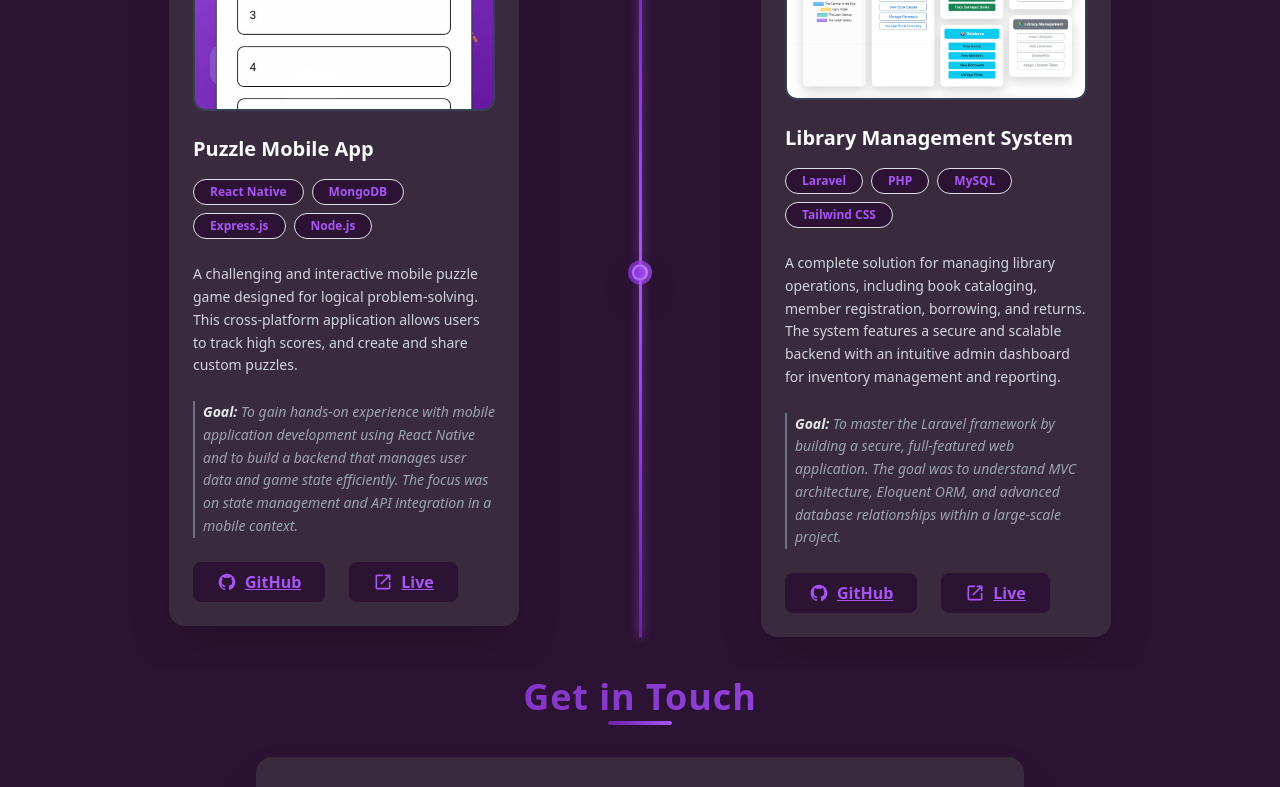
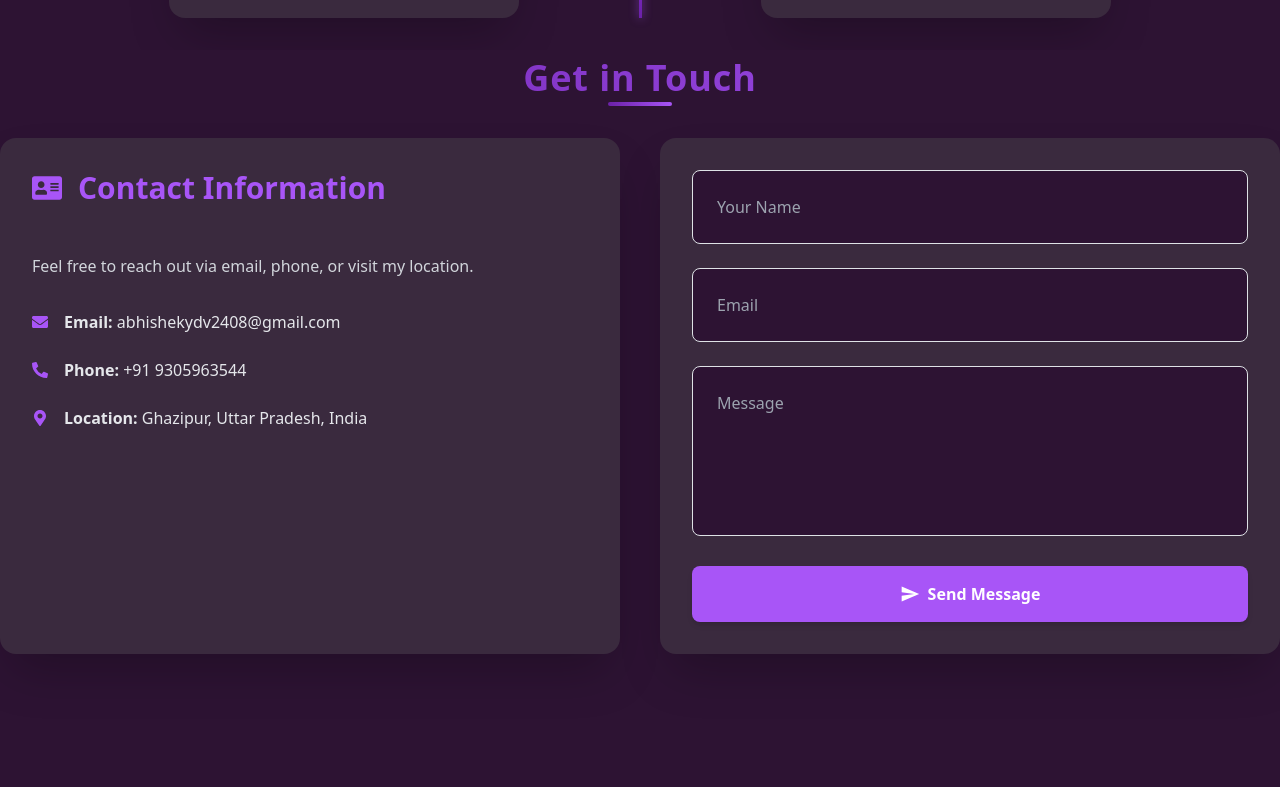
Before and after one commit to abhiishek2408/myportfolio, a React (Create React App) app: page / in a window 1280 px wide. Shown: the part 5340-6127 px from the top of the page. Built offline with nearby package versions, Linux system fonts and the light colour scheme.

Commit message:
update  all files and folders

```diff
--- a/src/MyPortfolio.jsx
+++ b/src/MyPortfolio.jsx
@@ -6,6 +6,7 @@ import About from './components/About';
 import Projects from './components/Projects';
 import Contact from './components/Contact';
 import Blog from './components/Blog';
+import Footer from './components/Footer';
 import 'bootstrap/dist/css/bootstrap.min.css';
 import './App.css';
 
@@ -18,6 +19,7 @@ function MyPortfolio() {
       <section id="projects"><Projects /></section>
       <section id="contact"><Contact /></section>
       <section id="blog"><Blog /></section>
+      <section id="footer"><Footer /></section>
     </>
   );
 }
--- a/src/components/Blog.js
+++ b/src/components/Blog.js
@@ -56,7 +56,7 @@ const Blog = () => {
   };
 
   return (
-    <div className="min-h-screen bg-[#2d1333] text-[#e0e0e0] font-inter pt-2 md:pt-16 pb-8 px-4 overflow-hidden">
+    <div className="min-h-screen bg-[#2d1333] text-[#e0e0e0] font-inter pt-2 md:pt-16 px-4 overflow-hidden">
       <motion.h4
         className="text-3xl md:text-4xl font-bold text-center text-transparent bg-clip-text bg-gradient-to-r from-[#6b21a8] to-[#a855f7] tracking-wide relative pb-2"
         variants={sectionTitleVariants}
--- a/src/components/Contact.js
+++ b/src/components/Contact.js
@@ -1,7 +1,7 @@
 import React, { useState } from 'react';
 import { motion } from 'framer-motion';
+import { FaEnvelope, FaPhoneAlt, FaMapMarkerAlt, FaAddressCard } from 'react-icons/fa';
 
-// SVG icon for the Send Message button, replacing FaPaperPlane
 const PAPER_PLANE_ICON = (
   <svg
     xmlns="http://www.w3.org/2000/svg"
@@ -21,7 +21,6 @@ const Contact = () => {
     message: ''
   });
 
-  // Animation variants for the section and form
   const sectionVariants = {
     hidden: { opacity: 0, y: -20 },
     visible: { opacity: 1, y: 0, transition: { duration: 0.8, ease: "easeOut" } },
@@ -50,14 +49,12 @@ const Contact = () => {
     console.log("Form Data Submitted:", formData);
     setIsSubmitted(true);
 
-    // Reset form fields
     setFormData({
       name: '',
       email: '',
       message: ''
     });
 
-    // Optionally hide success message after a few seconds
     setTimeout(() => setIsSubmitted(false), 3000);
   };
 
@@ -74,11 +71,37 @@ const Contact = () => {
       </motion.h4>
 
       <motion.div
-        className="max-w-3xl mx-auto p-8 mt-8 bg-[#3a2a3e] rounded-2xl shadow-2xl transition-all duration-300 hover:scale-[1.01] hover:shadow-xl"
+        className="flex flex-col md:flex-row w-full px-0 md:px-6 gap-10 mt-8 mx-auto max-w-7xl"
         variants={formVariants}
         initial="hidden"
         animate="visible"
       >
+        {/* Left side: Contact Information */}
+        <div className="md:w-1/2 bg-[#3a2a3e] rounded-2xl p-8 shadow-2xl flex flex-col gap-6">
+          <h3 className="text-3xl font-extrabold text-[#a855f7] flex items-center gap-3 mb-4">
+            <FaAddressCard /> Contact Information
+          </h3>
+          <p className="text-gray-300 mb-2">
+            Feel free to reach out via email, phone, or visit my location.
+          </p>
+          <div className="flex flex-col gap-4 text-gray-200">
+            <div className="flex items-center gap-3">
+              <FaEnvelope className="text-[#a855f7]" />
+              <span><span className="font-semibold">Email:</span> abhishekydv2408@gmail.com</span>
+            </div>
+            <div className="flex items-center gap-3">
+              <FaPhoneAlt className="text-[#a855f7]" />
+              <span><span className="font-semibold">Phone:</span> +91 9305963544</span>
+            </div>
+            <div className="flex items-center gap-3">
+              <FaMapMarkerAlt className="text-[#a855f7]" />
+              <span><span className="font-semibold">Location:</span> Ghazipur, Uttar Pradesh, India</span>
+            </div>
+          </div>
+        </div>
+
+        {/* Right side: Contact Form */}
+        <div className="md:w-1/2 bg-[#3a2a3e] rounded-2xl shadow-2xl p-8 transition-all duration-300 hover:scale-[1.01] hover:shadow-xl">
           {isSubmitted && (
             <motion.p
               className="text-center text-[#10b981] font-semibold mb-4"
@@ -124,6 +147,7 @@ const Contact = () => {
               {PAPER_PLANE_ICON} Send Message
             </button>
           </form>
+        </div>
       </motion.div>
     </div>
   );
--- /dev/null
+++ b/src/components/Footer.js
@@ -0,0 +1,50 @@
+import React from 'react';
+import { FaGithub, FaLinkedin, FaTwitter, FaEnvelope } from 'react-icons/fa';
+
+const Footer = () => {
+  return (
+    <footer className="bg-[#2d1333] border-t border-gray-700 text-[#e0e0e0] font-inter py-12 ">
+      <div className="max-w-6xl  mx-auto px-4 md:px-8 flex flex-col md:flex-row justify-between items-center gap-8">
+
+        {/* Left: About / Brand */}
+        <div className="flex flex-col gap-2 text-center md:text-left">
+          <h2 className="text-2xl md:text-3xl font-extrabold bg-clip-text text-transparent bg-gradient-to-r from-[#6b21a8] to-[#a855f7]">
+            Abhishek Yadav
+          </h2>
+          <p className="text-gray-400 text-sm md:text-base">
+            Full Stack Developer | React & Laravel | Always learning & building
+          </p>
+        </div>
+
+        {/* Center: Social Links */}
+        <div className="flex gap-6 text-2xl text-[#a855f7]">
+          <a href="https://github.com/abhiishek2408" target="_blank" rel="noopener noreferrer" className="hover:text-[#6b21a8] transition-colors">
+            <FaGithub />
+          </a>
+          <a href="https://linkedin.com/in/abhishek" target="_blank" rel="noopener noreferrer" className="hover:text-[#6b21a8] transition-colors">
+            <FaLinkedin />
+          </a>
+          <a href="https://twitter.com/abhishek" target="_blank" rel="noopener noreferrer" className="hover:text-[#6b21a8] transition-colors">
+            <FaTwitter />
+          </a>
+          <a href="mailto:abhishek@example.com" className="hover:text-[#6b21a8] transition-colors">
+            <FaEnvelope />
+          </a>
+        </div>
+
+        {/* Right: Quick Links */}
+        <div className="flex flex-col gap-2 text-center md:text-right text-gray-300 text-sm md:text-base">
+          <a href="#projects" className="hover:text-[#a855f7] transition-colors">Projects</a>
+          <a href="#contact" className="hover:text-[#a855f7] transition-colors">Contact</a>
+          <a href="#about" className="hover:text-[#a855f7] transition-colors">About Me</a>
+        </div>
+      </div>
+
+      <div className="mt-12 pt-6 text-center text-gray-500 text-sm">
+        &copy; {new Date().getFullYear()} Abhishek Yadav. All rights reserved.
+      </div>
+    </footer>
+  );
+};
+
+export default Footer;
--- a/src/components/Projects.js
+++ b/src/components/Projects.js
@@ -205,7 +205,6 @@
 
 
 
-
 import React from "react";
 import { motion } from "framer-motion";
 import newsWeb from "../image/NewsWeb.png";
@@ -241,9 +240,6 @@ const LIVE_ICON = (
 const projects = [
   {
     title: "Restaurant Management System",
-    description:
-      "A comprehensive web application to streamline restaurant operations, including order tracking, menu management, billing, and reservations. This system provides an intuitive interface for staff and administrators to enhance efficiency and customer service.",
-    goal: "To build a robust and scalable full-stack application that handles complex business logic and provides a seamless user experience. Focused on mastering server-side rendering and database design.",
     techStack: ["React js", "PHP", "MySQL", "Bootstrap"],
     image: PROJECTS_IMAGES.restaurant,
     github: "https://github.com/abhiishek2408/Restaurant-Management-System-MERN-Stack",
@@ -251,9 +247,6 @@ const projects = [
   },
   {
     title: "Digital News Platform",
-    description:
-      "A dynamic news platform where users can read, comment on, and share articles. The application includes user authentication, article categorization, advanced search functionality, and a robust admin panel for content management.",
-    goal: "To develop a high-performance content-driven platform using the MERN stack. The objective was to implement secure user authentication, create RESTful APIs, and optimize the database for fast content retrieval.",
     techStack: ["React.js", "Node.js", "Express.js", "MongoDB"],
     image: PROJECTS_IMAGES.news,
     github: "https://github.com/abhiishek2408/online-news-platform",
@@ -261,9 +254,6 @@ const projects = [
   },
   {
     title: "Puzzle Mobile App",
-    description:
-      "A challenging and interactive mobile puzzle game designed for logical problem-solving. This cross-platform application allows users to track high scores, and create and share custom puzzles.",
-    goal: "To gain hands-on experience with mobile application development using React Native and to build a backend that manages user data and game state efficiently. The focus was on state management and API integration in a mobile context.",
     techStack: ["React Native", "MongoDB", "Express.js", "Node.js"],
     image: PROJECTS_IMAGES.puzzle,
     github: "https://github.com/abhiishek2408/EduzzleApp-React-Native",
@@ -271,9 +261,6 @@ const projects = [
   },
   {
     title: "Library Management System",
-    description:
-      "A complete solution for managing library operations, including book cataloging, member registration, borrowing, and returns. The system features a secure and scalable backend with an intuitive admin dashboard for inventory management and reporting.",
-    goal: "To master the Laravel framework by building a secure, full-featured web application. The goal was to understand MVC architecture, Eloquent ORM, and advanced database relationships within a large-scale project.",
     techStack: ["Laravel", "PHP", "MySQL", "Tailwind CSS"],
     image: PROJECTS_IMAGES.library,
     github: "https://github.com/abhiishek2408/Library-management-system",
@@ -323,28 +310,20 @@ const Projects = () => {
       >
         {rows.map((rowProjects, rowIndex) => (
           <div key={rowIndex} className="relative md:flex md:items-center md:justify-between gap-8">
-            {/* Timeline line & circle for desktop */}
             {rowProjects.length === 2 && (
               <div className="hidden md:flex absolute left-1/2 top-1/2 -translate-x-1/2 -translate-y-1/2 flex-col items-center h-full">
-
-    {/* Top Line */}
                 <div className="w-[3px] bg-gradient-to-b from-[#6b21a8] via-[#9333ea] to-[#a855f7] h-1/2
                                 shadow-[0_0_10px_rgba(168,85,247,0.7)] animate-pulse"></div>
-
-    {/* Connector Circle */}
                 <div className="relative flex items-center justify-center">
                   <div className="w-6 h-6 rounded-full bg-gradient-to-r from-[#9333ea] to-[#a855f7]
                                   shadow-lg shadow-purple-500/50 animate-ping absolute opacity-70"></div>
                   <div className="w-4 h-4 rounded-full bg-gradient-to-r from-[#6b21a8] to-[#a855f7]
                                   border-2 border-white shadow-md"></div>
                 </div>
-
-    {/* Bottom Line */}
                 <div className="w-[3px] bg-gradient-to-b from-[#a855f7] via-[#9333ea] to-[#6b21a8] h-1/2
                                 shadow-[0_0_10px_rgba(168,85,247,0.7)] animate-pulse"></div>
               </div>
             )}
-
 
             {rowProjects.map((project, index) => (
               <motion.div
@@ -370,10 +349,6 @@ const Projects = () => {
                     </span>
                   ))}
                 </div>
-                <p className="text-sm text-gray-300 leading-relaxed mb-4">{project.description}</p>
-                <p className="text-sm text-gray-400 leading-relaxed italic border-l-2 border-gray-500 pl-2 mb-4">
-                  <span className="font-bold text-gray-200">Goal:</span> {project.goal}
-                </p>
                 <div className="flex gap-4">
                   <a
                     href={project.github}
```
Lines whose indentation alone changed are shown as unchanged.
